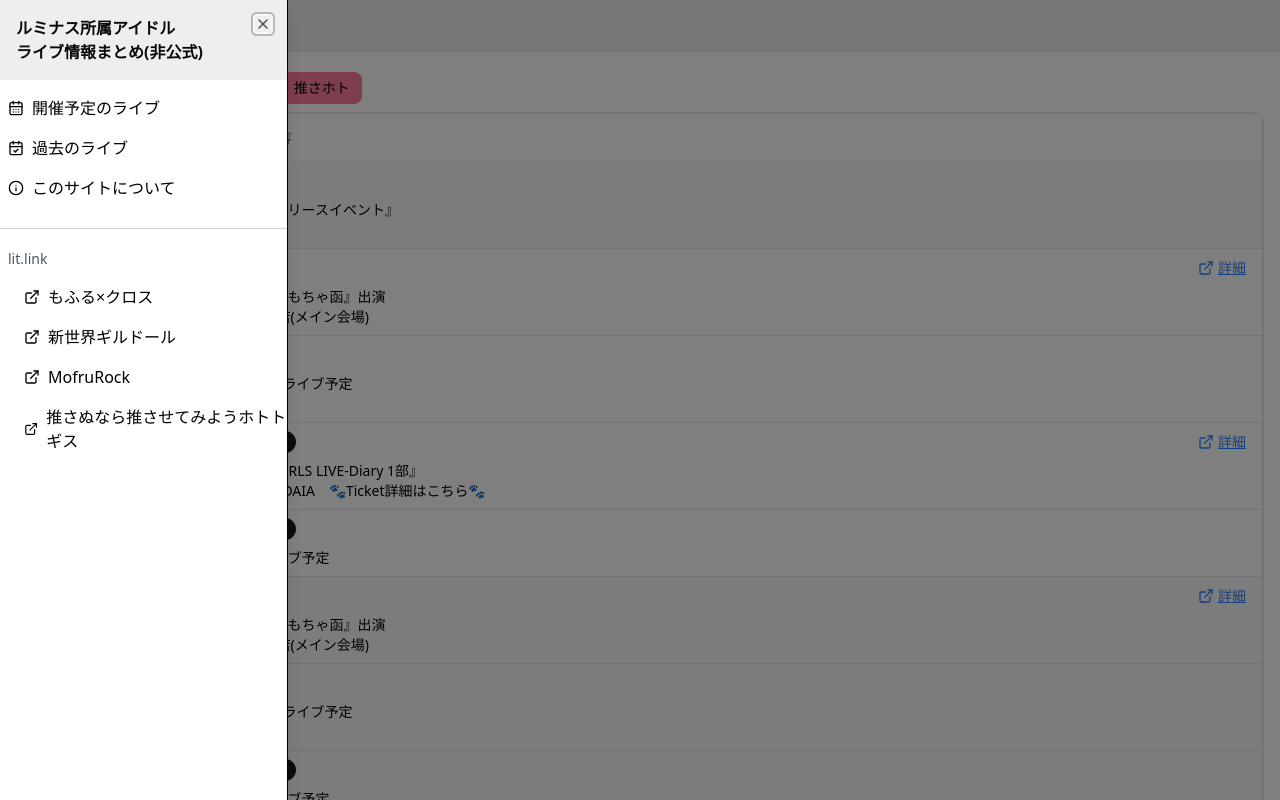
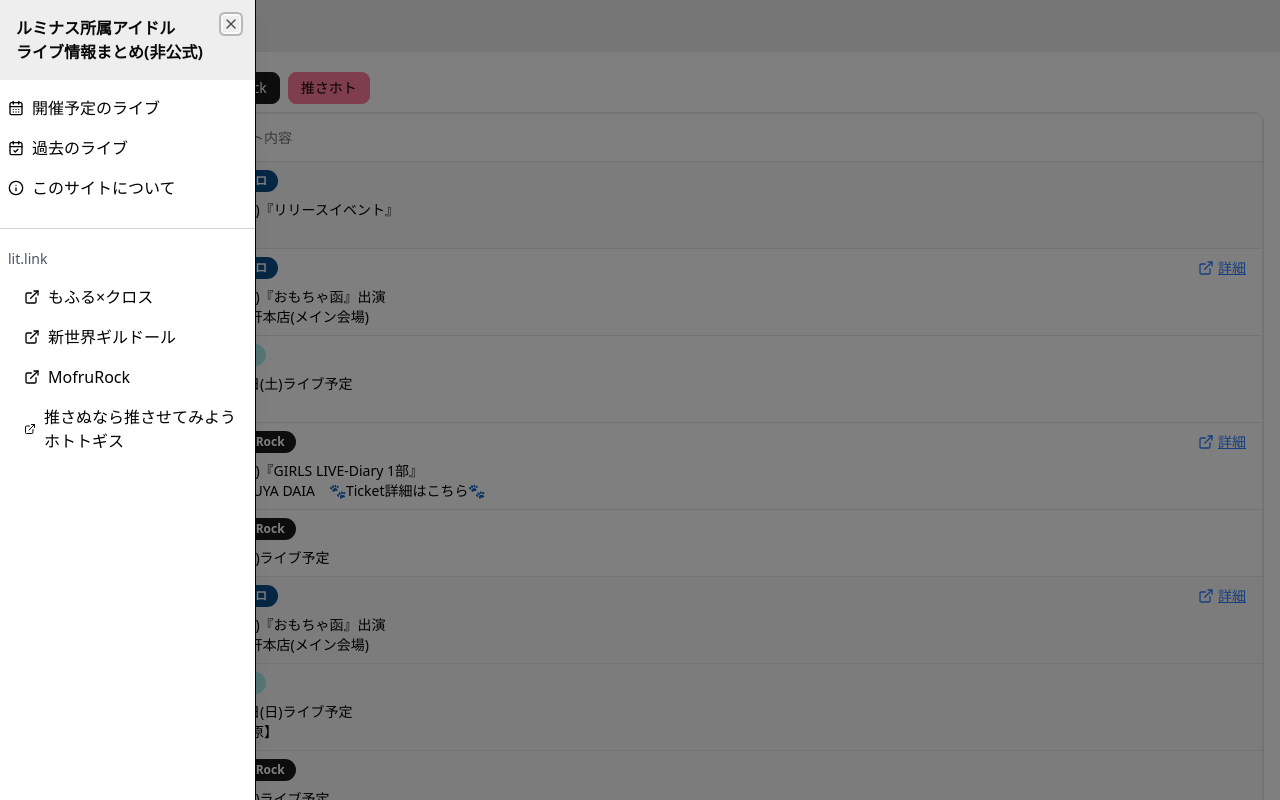
Before and after one commit to momo-lab/www-livelist, a React (Vite) app: page / in a window 1280 px wide. Both pictures are taken after a click on the button 26 px from the left and 26 px from the top of the page. Shown: the top 800 px of the page. Built offline with nearby package versions, Linux system fonts and the light colour scheme.

Commit message:
レイアウト調整

```diff
--- a/src/components/Header.tsx
+++ b/src/components/Header.tsx
@@ -55,7 +55,7 @@ export const Header: React.FC = () => {
 
   const menuLinks = (
     <>
-      <li className="ms-2">
+      <li className="mx-2">
         <Link
           to="/"
           className="hover:underline flex items-center"
@@ -65,7 +65,7 @@ export const Header: React.FC = () => {
           {TITLES['/']}
         </Link>
       </li>
-      <li className="ms-2">
+      <li className="mx-2">
         <Link
           to="/past"
           className="hover:underline flex items-center"
@@ -75,7 +75,7 @@ export const Header: React.FC = () => {
           {TITLES['/past']}
         </Link>
       </li>
-      <li className="ms-2">
+      <li className="mx-2">
         <Link
           to="/about"
           className="hover:underline flex items-center"
@@ -86,9 +86,9 @@ export const Header: React.FC = () => {
         </Link>
       </li>
       <hr className="my-3 border-gray-300" />
-      <li className="ms-2 mt-2 text-sm text-gray-600">lit.link</li>
+      <li className="mx-2 mt-2 text-sm text-gray-600">lit.link</li>
       {TARGETS.map((target) => (
-        <li key={target.id} className="ms-6">
+        <li key={target.id} className="ms-6 me-2">
           <Link
             to={`https://lit.link/${target.id}`}
             target="_blank"
@@ -115,7 +115,7 @@ export const Header: React.FC = () => {
                   <Menu className="h-6 w-6" />
                 </Button>
               </SheetTrigger>
-              <SheetContent side="left" className="w-72">
+              <SheetContent side="left" className="w-64">
                 <SheetHeader className="bg-header-bg">
                   <SheetTitle onClick={() => setIsOpen(false)}>
                     ルミナス所属アイドル
--- a/src/components/ui/button.tsx
+++ b/src/components/ui/button.tsx
@@ -20,13 +20,17 @@ const buttonVariants = cva(
         ghost:
           'hover:bg-accent hover:text-accent-foreground dark:hover:bg-accent/50',
         link: 'text-primary underline-offset-4 hover:underline',
-        mofcro: 'bg-mofcro-bg text-mofcro-fg hover:bg-mofcro-bg/80',
+        mofcro:
+          'border border-mofcro-bg bg-mofcro-bg text-mofcro-fg hover:bg-mofcro-bg/80',
         'mofcro-outline': 'border border-mofcro-text text-mofcro-text',
-        girudoru: 'bg-girudoru-bg text-girudoru-fg hover:bg-girudoru-bg/80',
+        girudoru:
+          'border border-girudoru-bg bg-girudoru-bg text-girudoru-fg hover:bg-girudoru-bg/80',
         'girudoru-outline': 'border border-girudoru-text text-girudoru-text',
-        mofrurock: 'bg-mofrurock-bg text-mofrurock-fg hover:bg-mofrurock-bg/80',
+        mofrurock:
+          'border border-mofrurock-bg bg-mofrurock-bg text-mofrurock-fg hover:bg-mofrurock-bg/80',
         'mofrurock-outline': 'border border-mofrurock-text text-mofrurock-text',
-        osahoto: 'bg-osahoto-bg text-osahoto-fg hover:bg-osahoto-bg/80',
+        osahoto:
+          'border border-osahoto-bg bg-osahoto-bg text-osahoto-fg hover:bg-osahoto-bg/80',
         'osahoto-outline': 'border border-osahoto-text text-osahoto-text',
       },
       size: {
```
